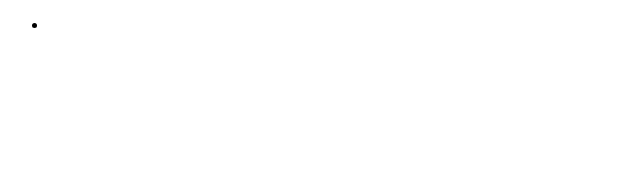
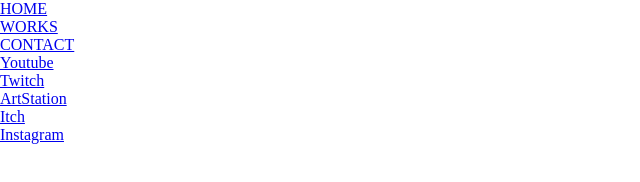
Before and after one commit to selroa/static_website, a plain HTML site: page index.html in a window 1280 px wide. Shown: the whole page, without its empty margins (0-640 px from the left). Drawn offline with Linux system fonts and the light colour scheme.

Commit message:
adding simple content

```diff
--- a/index.html
+++ b/index.html
@@ -1,18 +1,31 @@
 <!DOCTYPE html>
 <html>
   <head>
-    <meta charset="utf-8">
-    <title>My Website</title>
+    <meta name="viewport" content="width = device-width, initial-scale = 1.0">
+    <link rel="stylesheet" href="style.css">
+    <title></title>
   </head>
   <body>
     <header>
       <nav>
         <ul>
-          <li>
-            <a href="#"></a>
-          </li>
+          <li><a href="index.html">HOME</a></li>
+          <li><a href="#">WORKS</a></li>
+          <li><a href="#">CONTACT</a></li>
         </ul>
       </nav>
     </header>
+    <main>
+
+    </main>
+    <footer>
+      <ul>
+        <li><a href="#">Youtube</a></li>
+        <li><a href="#">Twitch</a></li>
+        <li><a href="#">ArtStation</a></li>
+        <li><a href="#">Itch</a></li>
+        <li><a href="#">Instagram</a></li>
+      </ul>
+    </footer>
   </body>
 </html>
--- a/style.css
+++ b/style.css
@@ -0,0 +1,4 @@
+* {
+  padding: 0;
+  margin: 0;
+}
```
